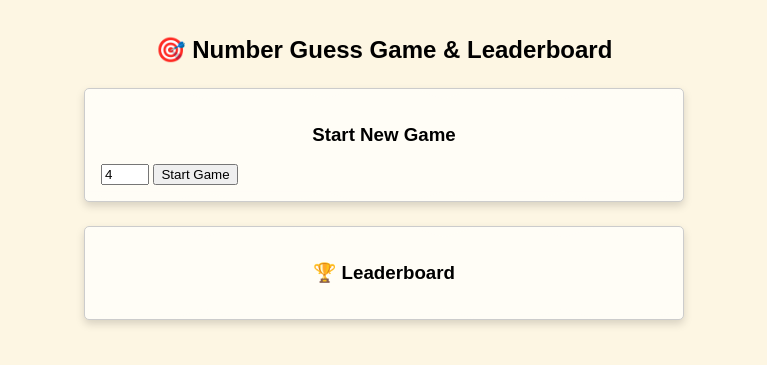
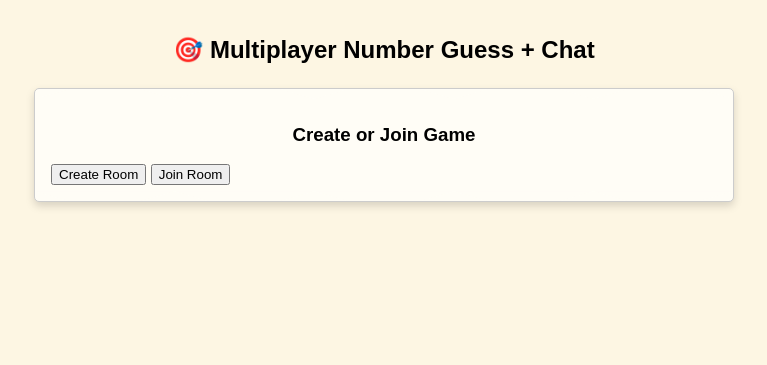
Before and after one commit to safefy-Dev/number_guess_game, a FastAPI app: template templates/play.html in a window 1280 px wide. Shown: the top 365 px of the page, without its empty margins (256-1023 px from the left). Run offline with FastAPI, Linux system fonts and the light colour scheme; the template is opened without the code that fills it, so the values that code supplies are empty.

Commit message:
Update play.html to multiplayer version

```diff
--- a/templates/play.html
+++ b/templates/play.html
@@ -2,212 +2,161 @@
 <html>
 <head>
     <meta charset="UTF-8">
-    <title>Number Guess Game</title>
+    <title>Multiplayer Number Guess + Chat</title>
     <style>
-        body {
-            font-family: Arial, sans-serif;
-            padding: 1rem;
-            max-width: 600px;
-            margin: auto;
-            background: #fdf6e3;
-        }
-        h2, h3 {
-            text-align: center;
-        }
-
-        .torn-paper {
-            background: #fffdf6;
-            padding: 1rem;
-            margin: 1.5rem 0;
-            border: 1px solid #ccc;
-            border-radius: 5px;
-            box-shadow: 0 4px 8px rgba(0,0,0,0.15);
-            position: relative;
-            overflow: hidden;
-        }
-        .torn-paper:before, .torn-paper:after {
-            content: "";
-            position: absolute;
-            width: 100%;
-            height: 20px;
-            left: 0;
-            background: #fffdf6;
-            z-index: 1;
-        }
-        .torn-paper:before {
-            top: -10px;
-            clip-path: polygon(0% 100%, 10% 0%, 20% 100%, 30% 0%, 40% 100%, 50% 0%, 60% 100%, 70% 0%, 80% 100%, 90% 0%, 100% 100%);
-        }
-        .torn-paper:after {
-            bottom: -10px;
-            clip-path: polygon(0% 0%, 10% 100%, 20% 0%, 30% 100%, 40% 0%, 50% 100%, 60% 0%, 70% 100%, 80% 0%, 90% 100%, 100% 0%);
-        }
-
-        .keypad {
-            display: flex;
-            flex-wrap: wrap;
-            justify-content: center;
-            margin: 1rem 0;
-        }
-        .keypad button {
-            width: 60px;
-            height: 60px;
-            margin: 5px;
-            font-size: 1.5rem;
-            background: #3498db;
-            color: white;
-            border: none;
-            border-radius: 10px;
-        }
-        .guess-display {
-            font-size: 2rem;
-            text-align: center;
-            margin: 1rem 0;
-            min-height: 2.5rem;
-        }
-        ul {
-            list-style: none;
-            padding: 0;
-        }
-        li {
-            margin: 0.3rem 0;
-            background: #eee;
-            padding: 0.4rem;
-            border-radius: 5px;
-        }
-        .clear-btn {
-            background: #e74c3c;
-        }
+        body { font-family: Arial, sans-serif; padding:1rem; max-width:700px; margin:auto; background:#fdf6e3;}
+        h2,h3{ text-align:center;}
+        .torn-paper { background:#fffdf6; padding:1rem; margin:1.5rem 0; border:1px solid #ccc; border-radius:5px; box-shadow:0 4px 8px rgba(0,0,0,0.15); position:relative; overflow:hidden;}
+        .torn-paper:before, .torn-paper:after { content:""; position:absolute; width:100%; height:20px; left:0; background:#fffdf6; z-index:1;}
+        .torn-paper:before { top:-10px; clip-path:polygon(0% 100%,10% 0%,20% 100%,30% 0%,40% 100%,50% 0%,60% 100%,70% 0%,80% 100%,90% 0%,100% 100%);}
+        .torn-paper:after { bottom:-10px; clip-path:polygon(0% 0%,10% 100%,20% 0%,30% 100%,40% 0%,50% 100%,60% 0%,70% 100%,80% 0%,90% 100%,100% 0%);}
+        .keypad { display:flex; flex-wrap:wrap; justify-content:center; margin:1rem 0;}
+        .keypad button{ width:60px;height:60px;margin:5px;font-size:1.5rem;background:#3498db;color:white;border:none;border-radius:10px;}
+        .guess-display{ font-size:2rem; text-align:center; margin:1rem 0; min-height:2.5rem;}
+        ul{list-style:none;padding:0;} li{margin:0.3rem 0;background:#eee;padding:0.4rem;border-radius:5px;}
+        .clear-btn{background:#e74c3c;}
     </style>
 </head>
 <body>
 
-<h2>🎯 Number Guess Game & Leaderboard</h2>
+<h2>🎯 Multiplayer Number Guess + Chat</h2>
 
-<div class="torn-paper">
-    <h3>Start New Game</h3>
-    <input type="number" id="digitCount" min="3" max="8" value="4">
-    <button id="startBtn">Start Game</button>
+<div class="torn-paper" id="setupArea">
+    <h3>Create or Join Game</h3>
+    <div><button onclick="showCreate()">Create Room</button> <button onclick="showJoin()">Join Room</button></div>
+    <div id="createDiv" style="display:none;">
+        <h4>Create Room</h4>
+        <label>Mode: <select id="mode" onchange="toggleSecret()"><option value="bot">Bot</option><option value="2player">2 Player</option></select></label><br><br>
+        <label>Winning: <select id="winningType"><option value="fastest">Fastest</option><option value="lowest">Least Turns</option></select></label><br><br>
+        <label>Digits: <input type="number" id="numDigits" min="3" max="8" value="4"></label><br><br>
+        <div id="secretDiv" style="display:none;"><label>Secret: <input type="text" id="secretNumber"></label><br><br></div>
+        <button onclick="createRoom()">Create</button>
+    </div>
+    <div id="joinDiv" style="display:none;">
+        <h4>Join Room</h4>
+        <label>Code: <input type="text" id="roomCode"></label><br><br>
+        <button onclick="joinRoom()">Join</button>
+    </div>
+</div>
 
-    <div id="game" style="display:none;">
-        <h3>Make Your Guess</h3>
+<div class="torn-paper" id="gameArea" style="display:none;">
+    <h3>Room: <span id="showRoomCode"></span></h3>
     <div class="guess-display" id="guessDisplay"></div>
     <div class="keypad">
-            <button>1</button>
-            <button>2</button>
-            <button>3</button>
-            <button>4</button>
-            <button>5</button>
-            <button>6</button>
-            <button>7</button>
-            <button>8</button>
-            <button>9</button>
-            <button>0</button>
-            <button class="clear-btn">Clear</button>
-            <button>Guess</button>
+        <button>1</button><button>2</button><button>3</button><button>4</button><button>5</button><button>6</button><button>7</button><button>8</button><button>9</button><button>0</button>
+        <button class="clear-btn">Clear</button><button>Guess</button>
     </div>
     <ul id="history"></ul>
 </div>
+
+<div class="torn-paper" id="chatArea" style="display:none;">
+    <h3>💬 Chat</h3>
+    <ul id="chatBox" style="height:150px;overflow-y:auto;"></ul>
+    <input type="text" id="chatMsg" placeholder="Type message..." style="width:80%;">
+    <button onclick="sendMessage()">Send</button>
 </div>
 
-<div class="torn-paper">
-    <h3>🏆 Leaderboard</h3>
-    <ul id="leaderboardList"></ul>
+<div class="torn-paper" id="summaryArea" style="display:none;">
+    <h3>🏆 Game Summary</h3>
+    <ul id="summaryList"></ul>
 </div>
 
 <script>
-let gameId = null;
-let currentGuess = "";
+let currentGuess="", roomId=null, roomCode=null, poller=null, chatPoller=null;
+const userId="YOUR_USER_ID", username="YOUR_USERNAME";
 
-document.addEventListener("DOMContentLoaded", () => {
-    loadLeaderboard();
-    setupButtons();
-});
+function showCreate(){document.getElementById("createDiv").style.display="block";document.getElementById("joinDiv").style.display="none";}
+function showJoin(){document.getElementById("createDiv").style.display="none";document.getElementById("joinDiv").style.display="block";}
+function toggleSecret(){document.getElementById("secretDiv").style.display=(document.getElementById("mode").value==="2player")?"block":"none";}
 
-function setupButtons() {
-    const isTouch = 'ontouchstart' in window;
-    const buttons = document.querySelectorAll('.keypad button');
-    const startBtn = document.getElementById("startBtn");
-    if (isTouch) {
-        startBtn.addEventListener("touchstart", () => startGame(document.getElementById('digitCount').value));
-    } else {
-        startBtn.addEventListener("click", () => startGame(document.getElementById('digitCount').value));
+async function createRoom(){
+    const form=new FormData();
+    form.append("user_id",userId);form.append("mode",document.getElementById("mode").value);
+    form.append("num_digits",document.getElementById("numDigits").value);
+    form.append("winning_type",document.getElementById("winningType").value);
+    if(document.getElementById("mode").value==="2player")form.append("secret_number",document.getElementById("secretNumber").value);
+    const res=await fetch("/create_room",{method:"POST",body:form});const data=await res.json();
+    roomId=data.room_id;roomCode=data.room_code;
+    document.getElementById("showRoomCode").textContent=roomCode;startGameArea();
 }
 
-    buttons.forEach(btn => {
-        const val = btn.textContent.trim();
-        if (val === "Clear") {
-            isTouch ? btn.addEventListener("touchstart", clearGuess)
-                    : btn.addEventListener("click", clearGuess);
-        } else if (val === "Guess") {
-            isTouch ? btn.addEventListener("touchstart", makeGuess)
-                    : btn.addEventListener("click", makeGuess);
-        } else {
-            isTouch ? btn.addEventListener("touchstart", () => addDigit(val))
-                    : btn.addEventListener("click", () => addDigit(val));
+async function joinRoom(){
+    const form=new FormData();
+    form.append("room_code",document.getElementById("roomCode").value);
+    form.append("user_id",userId);
+    const res=await fetch("/join_room",{method:"POST",body:form});
+    const data=await res.json();
+    roomId=data.room.id;roomCode=data.room.room_code;
+    document.getElementById("showRoomCode").textContent=roomCode;startGameArea();
 }
+
+function startGameArea(){
+    document.getElementById("setupArea").style.display="none";
+    document.getElementById("gameArea").style.display="block";
+    document.getElementById("chatArea").style.display="block";
+    setupButtons();pollRoomStatus();pollChat();
+}
+
+function setupButtons(){
+    const isTouch='ontouchstart'in window;
+    const buttons=document.querySelectorAll('.keypad button');
+    buttons.forEach(btn=>{const val=btn.textContent.trim();
+        if(val==="Clear"){isTouch?btn.addEventListener("touchstart",clearGuess):btn.addEventListener("click",clearGuess);}
+        else if(val==="Guess"){isTouch?btn.addEventListener("touchstart",makeGuess):btn.addEventListener("click",makeGuess);}
+        else{isTouch?btn.addEventListener("touchstart",()=>addDigit(val)):btn.addEventListener("click",()=>addDigit(val));}
     });
 }
+function addDigit(d){currentGuess+=d;document.getElementById("guessDisplay").textContent=currentGuess;}
+function clearGuess(){currentGuess="";document.getElementById("guessDisplay").textContent="";}
 
-async function startGame(digits) {
-    const form = new FormData();
-    form.append("num_digits", digits);
-    const res = await fetch("/start_game", { method: "POST", body: form });
-    const data = await res.json();
-    gameId = data.game_id;
-    document.getElementById("game").style.display = "block";
-    document.getElementById("history").innerHTML = "";
-    clearGuess();
-    alert("Game started with " + digits + " digits!");
-}
-
-function addDigit(d) {
-    currentGuess += d;
-    document.getElementById("guessDisplay").textContent = currentGuess;
-}
-
-function clearGuess() {
-    currentGuess = "";
-    document.getElementById("guessDisplay").textContent = "";
-}
-
-async function makeGuess() {
-    if (!gameId) {
-        alert("Please start a game first.");
-        return;
-    }
-    if (currentGuess.length !== parseInt(document.getElementById('digitCount').value)) {
-        alert(`Please enter exactly ${document.getElementById('digitCount').value} digits.`);
-        return;
-    }
-
-    const form = new FormData();
-    form.append("game_id", gameId);
-    form.append("guess", currentGuess);
-    const res = await fetch("/guess", { method: "POST", body: form });
-    const data = await res.json();
-
-    const li = document.createElement("li");
-    li.innerText = `Guess: ${currentGuess} → In Number: ${data.numbers_correct}, Correct Place: ${data.positions_correct}`;
+async function makeGuess(){
+    const form=new FormData();
+    form.append("room_id",roomId);form.append("user_id",userId);form.append("guess",currentGuess);
+    const res=await fetch("/room_guess",{method:"POST",body:form});const data=await res.json();
+    const li=document.createElement("li");
+    li.innerText=`Guess: ${currentGuess} → In: ${data.numbers_correct}, Place: ${data.positions_correct}`;
     document.getElementById("history").appendChild(li);
-
-    if (data.completed) {
-        alert(`🎉 Congratulations! You guessed the number in ${data.turns} turns!`);
-        await loadLeaderboard();
-    }
+    if(data.completed)alert(`🎉 You guessed in ${data.turns} turns!`);
+    if(data.room_completed)pollRoomStatus(true);
     clearGuess();
 }
 
-async function loadLeaderboard() {
-    let res = await fetch("/leaderboard");
-    let players = await res.json();
-    let list = document.getElementById("leaderboardList");
-    list.innerHTML = "";
-    players.forEach(player => {
-        let li = document.createElement("li");
-        li.textContent = `${player.username} - ${player.best_turns} turns`;
-        list.appendChild(li);
-    });
+async function pollRoomStatus(force=false){
+    const res=await fetch(`/room_status?room_id=${roomId}`);
+    const data=await res.json();
+    if(data.status==="completed"&&data.winner){
+        alert(`🏆 ${data.winner.username} won in ${data.winner.turns} turns!`);
+        showSummary();clearTimeout(poller);
+    }else if(!force){poller=setTimeout(pollRoomStatus,2000);}
+}
+
+async function showSummary(){
+    document.getElementById("summaryArea").style.display="block";
+    const res=await fetch(`/get_room_summary?room_id=${roomId}`);
+    const players=await res.json();
+    let list=document.getElementById("summaryList");list.innerHTML="";
+    players.forEach(p=>{let li=document.createElement("li");li.textContent=`${p.username}: ${p.turns} turns`;list.appendChild(li);});
+}
+
+async function sendMessage(){
+    const msg=document.getElementById("chatMsg").value.trim();
+    if(!msg)return;
+    const form=new FormData();
+    form.append("room_id",roomId);form.append("user_id",userId);form.append("username",username);form.append("message",msg);
+    await fetch("/send_message",{method:"POST",body:form});
+    document.getElementById("chatMsg").value="";
+    loadChat();
+}
+
+async function pollChat(){
+    await loadChat(); chatPoller=setTimeout(pollChat,2000);
+}
+async function loadChat(){
+    const res=await fetch(`/get_messages?room_id=${roomId}`);
+    const msgs=await res.json();
+    let box=document.getElementById("chatBox"); box.innerHTML="";
+    msgs.forEach(m=>{let li=document.createElement("li");li.textContent=`${m.username}: ${m.message}`;box.appendChild(li);});
+    box.scrollTop=box.scrollHeight;
 }
 </script>
 
```
Lines whose indentation alone changed are shown as unchanged.
